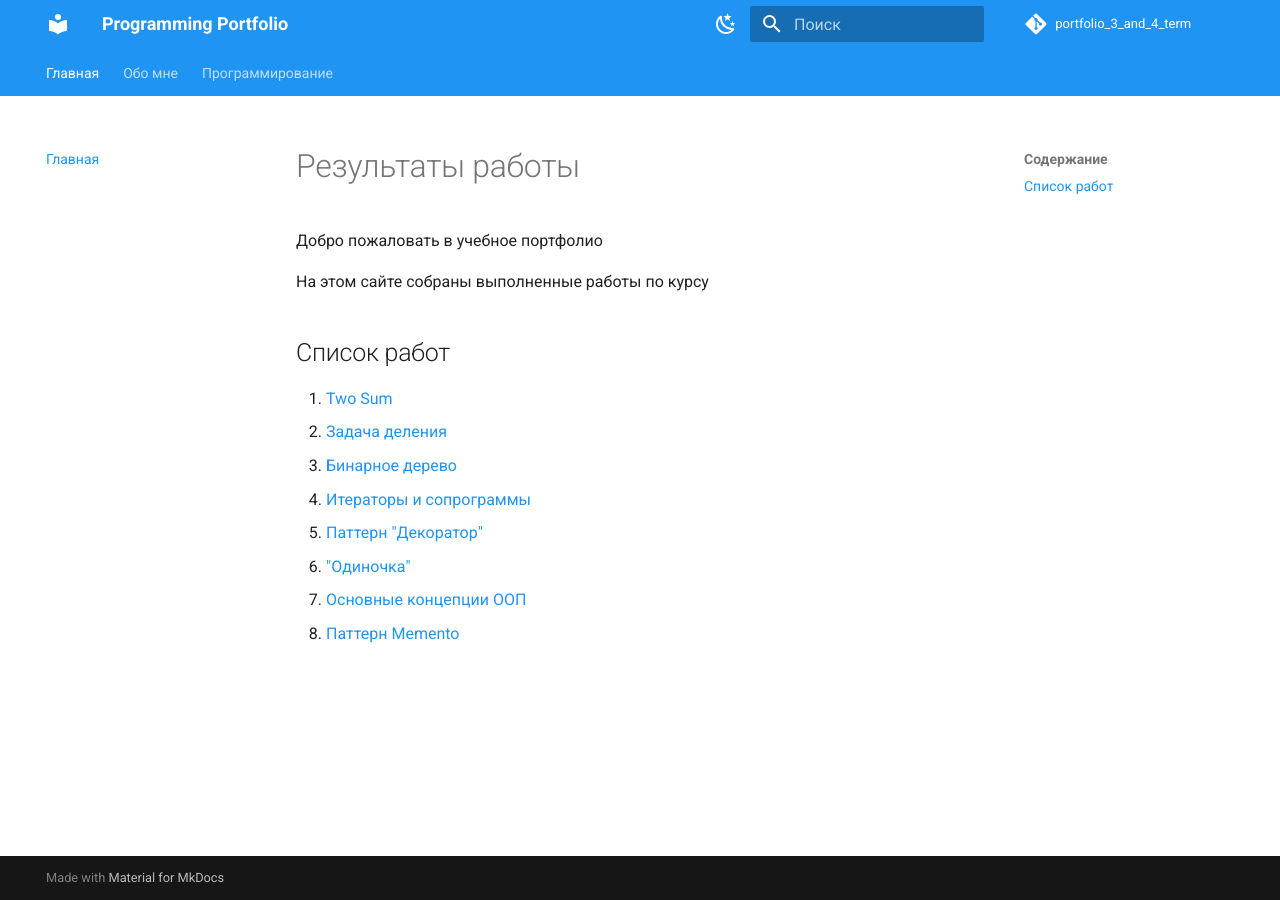
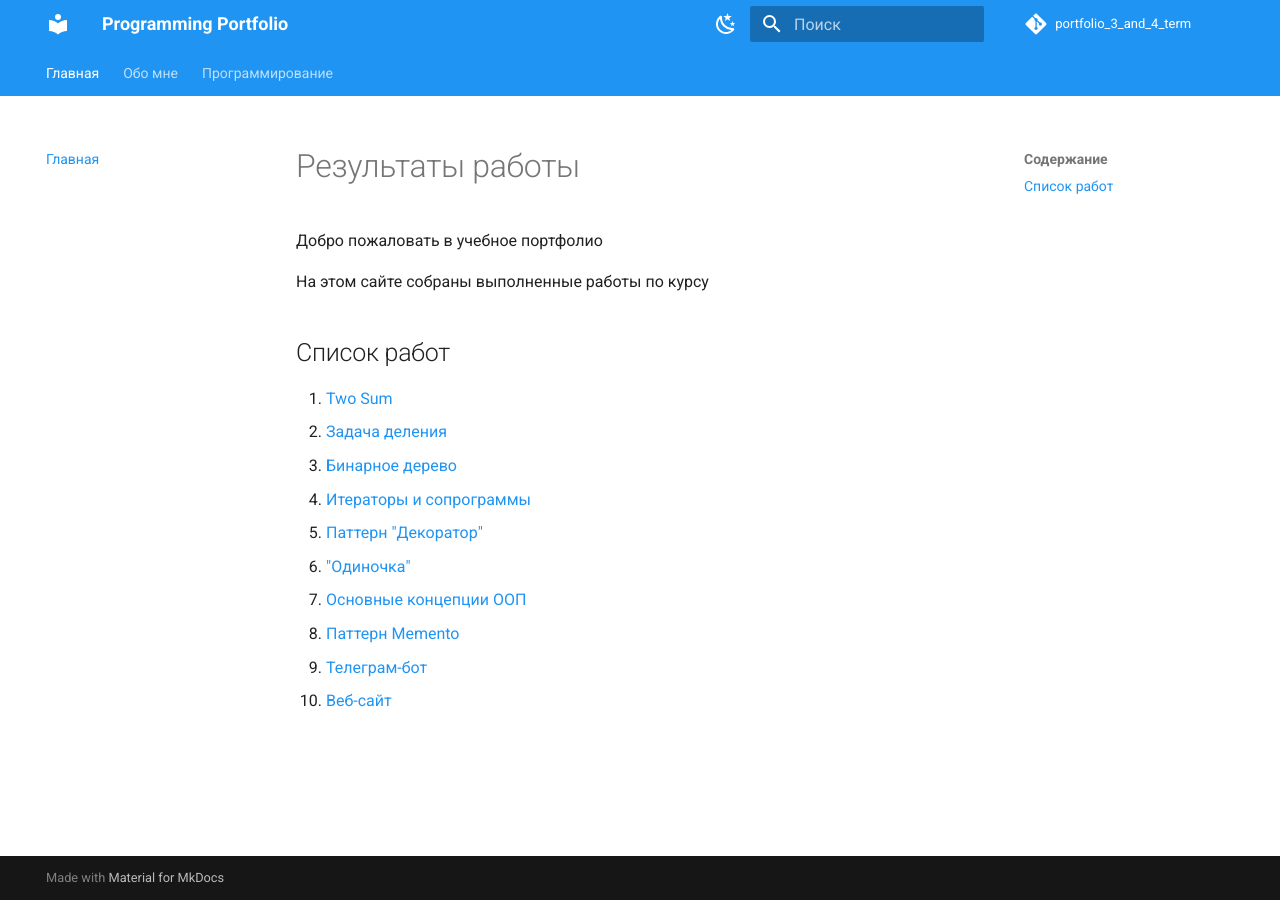
Before and after one commit to schudnaya/portfolio_3_and_4_term, an MkDocs documentation site: the page built from docs/index.md, in a window 1280 px wide. Built offline with MkDocs 1.6.1 and Material for MkDocs 9.7.7, drawn with Linux system fonts in a browser that asks for light colours; comment, search, counter and statistics services are not loaded.

Commit message:
Update index.md

```diff
--- a/docs/index.md
+++ b/docs/index.md
@@ -14,3 +14,5 @@
 6. ["Одиночка"](programming/work6.md)
 7. [Основные концепции ООП](programming/work7.md)
 8. [Паттерн Memento](programming/work8.md)
+9. [Телеграм-бот](programming/work9.md)
+10. [Веб-сайт](programming/work10.md)
```
